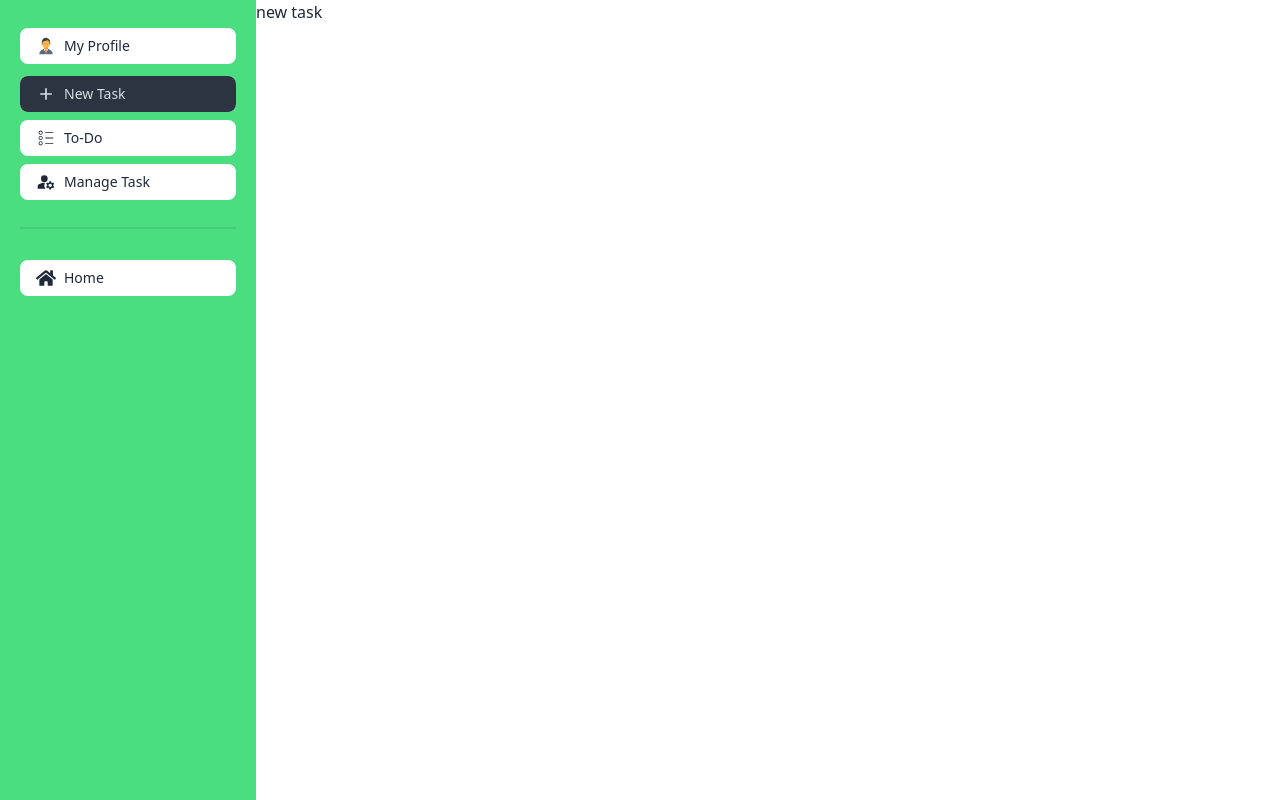
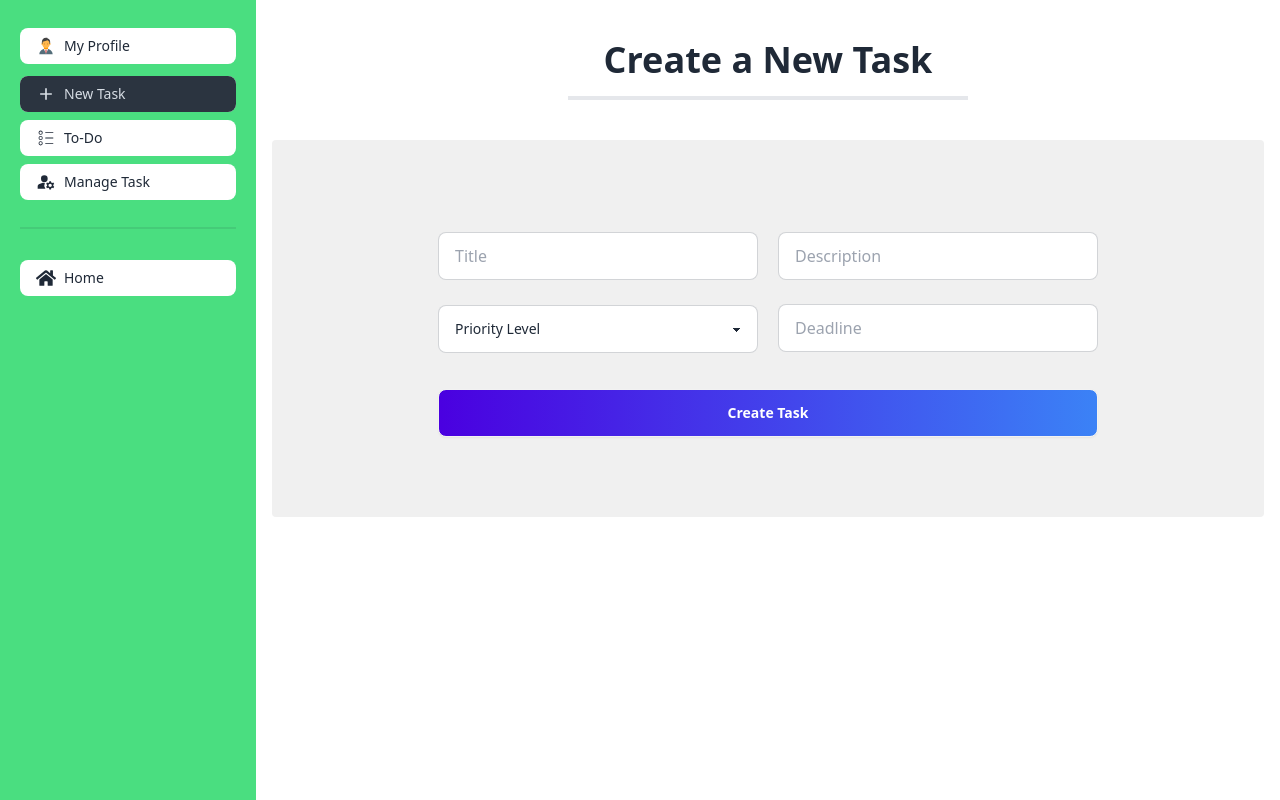
Before and after one commit to alif0013/task-management-client, a React (Vite) app: page /dashboard/newtask in a window 1280 px wide. Built offline with nearby package versions, Linux system fonts and the light colour scheme; no server answers.

Commit message:
added task route and post data to the data base successfully

```diff
--- a/src/Pages/UserDashboard/MyProfile.jsx
+++ b/src/Pages/UserDashboard/MyProfile.jsx
@@ -1,9 +1,46 @@
 import React from 'react';
+import { Helmet } from 'react-helmet-async';
+import { SlBadge } from "react-icons/sl";
+import { Link } from 'react-router-dom';
+import useAuth from '../../hooks/useAuth';
+// import useMyPost from '../../../hooks/useMyPost';
 
 const MyProfile = () => {
+
+    const { user } = useAuth()
+
+    // const [myPost, refetch] = useMyPost()
+
     return (
         <div>
-            my profile
+            <Helmet>
+                <title>Dashboard | My Profile</title>
+            </Helmet>
+
+            <h2 className='text-4xl font-bold text-center mt-10'>My Profile</h2><hr className='border-2 mt-4 md:w-[400px] mx-auto' />
+
+            <div className='flex justify-center mt-10 lg:mt-20'>
+
+                <div className="w-full max-w-sm bg-white border border-gray-200 rounded-lg shadow dark:bg-gray-800 dark:border-gray-700">
+
+                    <div className="flex flex-col items-center pb-10">
+                        <img className="w-24 h-24 mb-3 mt-2 rounded-full shadow-lg" src={user?.photoURL} alt="Bonnie image" />
+                        <h5 className="mb-1 text-xl font-medium text-gray-900 dark:text-white">Name: {user?.displayName}</h5>
+                        <div className="badge badge-info gap-2 my-1">
+                            <SlBadge></SlBadge>
+                            Bronze
+                        </div>
+
+                        <span className="text-sm text-gray-500 dark:text-gray-400">Email: {user?.email}</span>
+                        <div className="flex mt-4 md:mt-6">
+                            <Link to='/dashboard/newtask' className="inline-flex items-center px-4 py-2 text-sm font-medium text-center text-white bg-blue-700 rounded-lg hover:bg-blue-800 focus:ring-4 focus:outline-none focus:ring-blue-300 dark:bg-blue-600 dark:hover:bg-blue-700 dark:focus:ring-blue-800">Create Task</Link>
+                            <Link to='/dashboard/managetask' className="inline-flex items-center px-4 py-2 text-sm font-medium text-center text-gray-900 bg-white border border-gray-300 rounded-lg hover:bg-gray-100 focus:ring-4 focus:outline-none focus:ring-gray-200 dark:bg-gray-800 dark:text-white dark:border-gray-600 dark:hover:bg-gray-700 dark:hover:border-gray-700 dark:focus:ring-gray-700 ms-3">Manage Task</Link>
+                        </div>
+                    </div>
+                </div>
+
+            </div>
+
         </div>
     );
 };
--- a/src/Pages/UserDashboard/NewTask.jsx
+++ b/src/Pages/UserDashboard/NewTask.jsx
@@ -1,10 +1,106 @@
-import React from 'react';
+import React, { useState } from 'react';
+import useAuth from '../../hooks/useAuth';
+import useAxiosPublic from '../../hooks/useAxiosPublic';
+import { Helmet } from 'react-helmet-async';
+import toast from 'react-hot-toast';
 
 const NewTask = () => {
+    const { user } = useAuth();
+    const [selectedTags, setSelectedTags] = useState(''); // Initialize state for the selected level
+    const axiosPublic = useAxiosPublic()
+    // const [ , refetch] = usePosts()
+
+    const handleAddPost = e => {
+        e.preventDefault();
+        const form = e.target;
+        const title = form.title.value;
+        const description = form.description.value;
+        const email = user.email;  //useAuth theke asa user email
+        const name = user.displayName;  //useAuth theke asa user email
+        const userImg = user.photoURL;
+        const tags = selectedTags; // Use the selectedLevel from state
+        const deadline = form.deadline.value;
+        // Get the current time and format it as "hr:min:sec"
+        // const currentTime = new Date().toLocaleString('en-US', { hour: 'numeric', minute: 'numeric', second: 'numeric' });
+        // Get the current time and format it as "hr:min"
+        const currentTime = new Date().toLocaleString('en-US', { hour: 'numeric', minute: 'numeric' });
+
+        // Get the current date and format it as "YYYY-MM-DD"
+        const options = { year: 'numeric', month: 'numeric', day: 'numeric' };
+        const date = new Date().toLocaleDateString('en-US', options);
+
+
+        const newTask = { title, currentTime, userImg, date, description, email, name,  tags, deadline }
+        // console.log(newPost);
+        axiosPublic.post('/task', newTask)
+            .then(res => {
+                console.log(res.data);
+                if (res.data.insertedId) {
+                    toast.success('Task added Successfully!')
+
+                    //refetch post to update the data
+                    // refetch();
+                }
+            })
+    }
+
+
+    const handleSelectTags = e => {
+        setSelectedTags(e.target.value); // Update selectedLevel state when the select value changes
+    };
+
+
+
     return (
         <div>
-            new task
+        <Helmet>
+            <title>Dashboard | New Task</title>
+        </Helmet>
+
+        <h2 className='text-4xl font-bold text-center mt-10'>Create a New Task</h2><hr className='border-2 mt-4 md:w-[400px] mx-auto' />
+
+        <div className='px-4 rounded'>
+            <div className='text-center rounded p-20 bg-[#F0F0F0] mt-10'>
+
+                <form onSubmit={handleAddPost}>
+                    <div className='mt-3'>
+                        <input type="text" name='title' placeholder="Title" className="input input-bordered w-full max-w-xs mr-5 mb-3" />
+                        <input type="text" name='description' placeholder="Description" className="input input-bordered w-full max-w-xs" />
+
+                    </div>
+
+                    <div className='mt-3'>
+                        {/* <input type="text" name='level' placeholder="Easy, Medium, Hard" className="input input-bordered w-full max-w-xs mr-5 mb-3" /> */}
+                        <select
+                            className="select input select-bordered w-full max-w-xs mr-5"
+                            onChange={handleSelectTags} // Handle select change
+                            value={selectedTags} // Set the selected value from state
+                        >
+                            <option value="" disabled selected>Priority Level</option>
+                            <option value="high">High</option>
+                            <option value="moderate">Moderate</option>
+                            <option value="low">Low</option>
+
+                        </select>
+
+                        <input type="text" name='deadline' placeholder="Deadline" className="input input-bordered w-full max-w-xs" />
+
+                    </div>
+
+                    <div className='mt-3'>
+
+
+                    </div>
+
+                    <button type='submit' className="btn md:w-[660px] text-white text-center bg-gradient-to-r from-[#4A00E0] to-blue-500 mt-6">Create Task</button>
+
+
+                </form>
+
+
+            </div>
         </div>
+    </div>
     );
 };
 
--- /dev/null
+++ b/src/hooks/useAuth.jsx
@@ -0,0 +1,11 @@
+import { useContext } from "react";
+import { AuthContext } from "../Provider/AuthProvider";
+
+const useAuth = () => {
+
+    const auth = useContext(AuthContext);
+
+    return auth;
+};
+
+export default useAuth;
```
